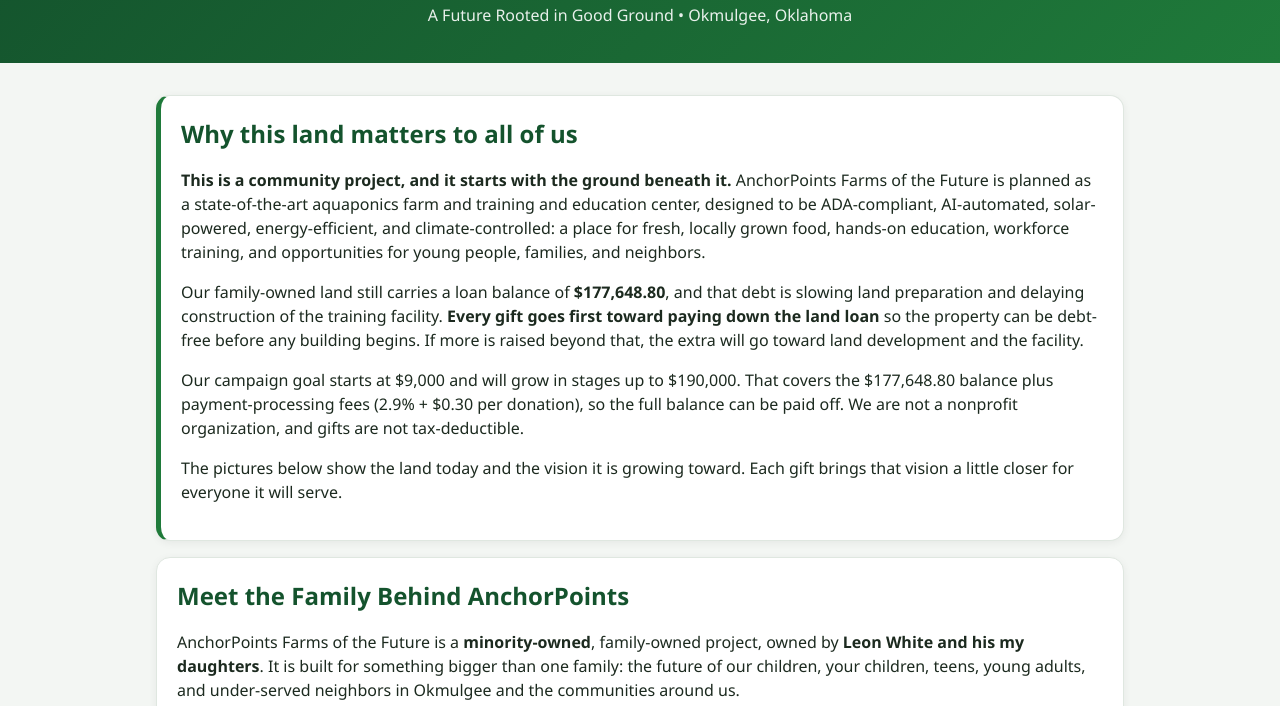
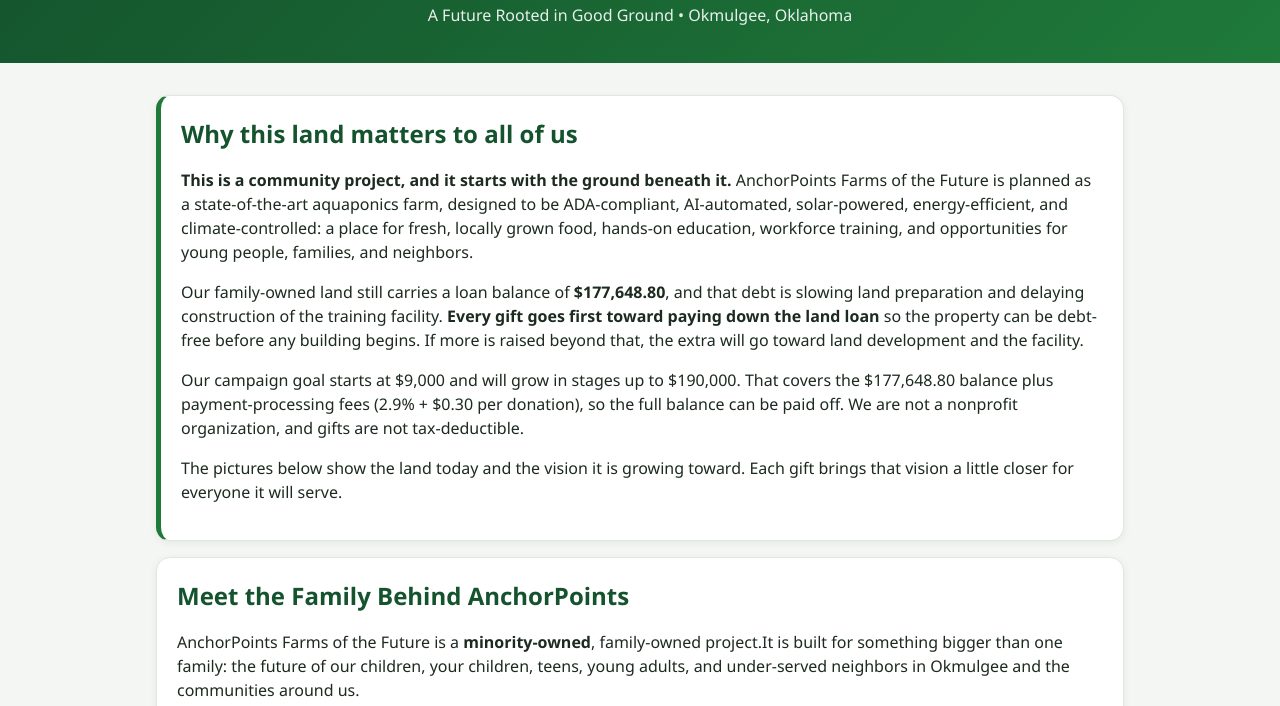
Before and after one commit to ltwhit63-lgtm/ANCHORPOINTS-FARM-OF-THE-FUTURE-PROGRESS, a plain HTML site: page index.html in a window 1280 px wide. Shown: the part 94-800 px from the top of the page. Drawn offline with Linux system fonts and the light colour scheme.

Commit message:
Update index.html

```diff
--- a/index.html
+++ b/index.html
@@ -56,7 +56,7 @@ footer{text-align:center;color:var(--mut);font-size:.85rem;padding:24px 16px}
 
 <section class="card notice">
 <h2>Why this land matters to all of us</h2>
-<p><b>This is a community project, and it starts with the ground beneath it.</b> AnchorPoints Farms of the Future is planned as a state-of-the-art aquaponics farm and training and education center, designed to be ADA-compliant, AI-automated, solar-powered, energy-efficient, and climate-controlled: a place for fresh, locally grown food, hands-on education, workforce training, and opportunities for young people, families, and neighbors.</p>
+<p><b>This is a community project, and it starts with the ground beneath it.</b> AnchorPoints Farms of the Future is planned as a state-of-the-art aquaponics farm, designed to be ADA-compliant, AI-automated, solar-powered, energy-efficient, and climate-controlled: a place for fresh, locally grown food, hands-on education, workforce training, and opportunities for young people, families, and neighbors.</p>
 <p>Our family-owned land still carries a loan balance of <b>$177,648.80</b>, and that debt is slowing land preparation and delaying construction of the training facility. <b>Every gift goes first toward paying down the land loan</b> so the property can be debt-free before any building begins. If more is raised beyond that, the extra will go toward land development and the facility.</p>
 <p>Our campaign goal starts at $9,000 and will grow in stages up to $190,000. That covers the $177,648.80 balance plus payment-processing fees (2.9% + $0.30 per donation), so the full balance can be paid off. We are not a nonprofit organization, and gifts are not tax-deductible.</p>
 <p>The pictures below show the land today and the vision it is growing toward. Each gift brings that vision a little closer for everyone it will serve.</p>
@@ -64,7 +64,7 @@ footer{text-align:center;color:var(--mut);font-size:.85rem;padding:24px 16px}
 
 <section class="card">
 <h2>Meet the Family Behind AnchorPoints</h2>
-<p>AnchorPoints Farms of the Future is a <b>minority-owned</b>, family-owned project, owned by <b>Leon White and his my daughters</b>. It is built for something bigger than one family: the future of our children, your children, teens, young adults, and under-served neighbors in Okmulgee and the communities around us.</p>
+<p>AnchorPoints Farms of the Future is a <b>minority-owned</b>, family-owned project.It is built for something bigger than one family: the future of our children, your children, teens, young adults, and under-served neighbors in Okmulgee and the communities around us.</p>
 <p>Leon brings training, education, and hands-on aquaponics experience. Daily operations and educational training are planned to be run by a team of seasoned professionals, described below.</p>
 </section>
 
```
